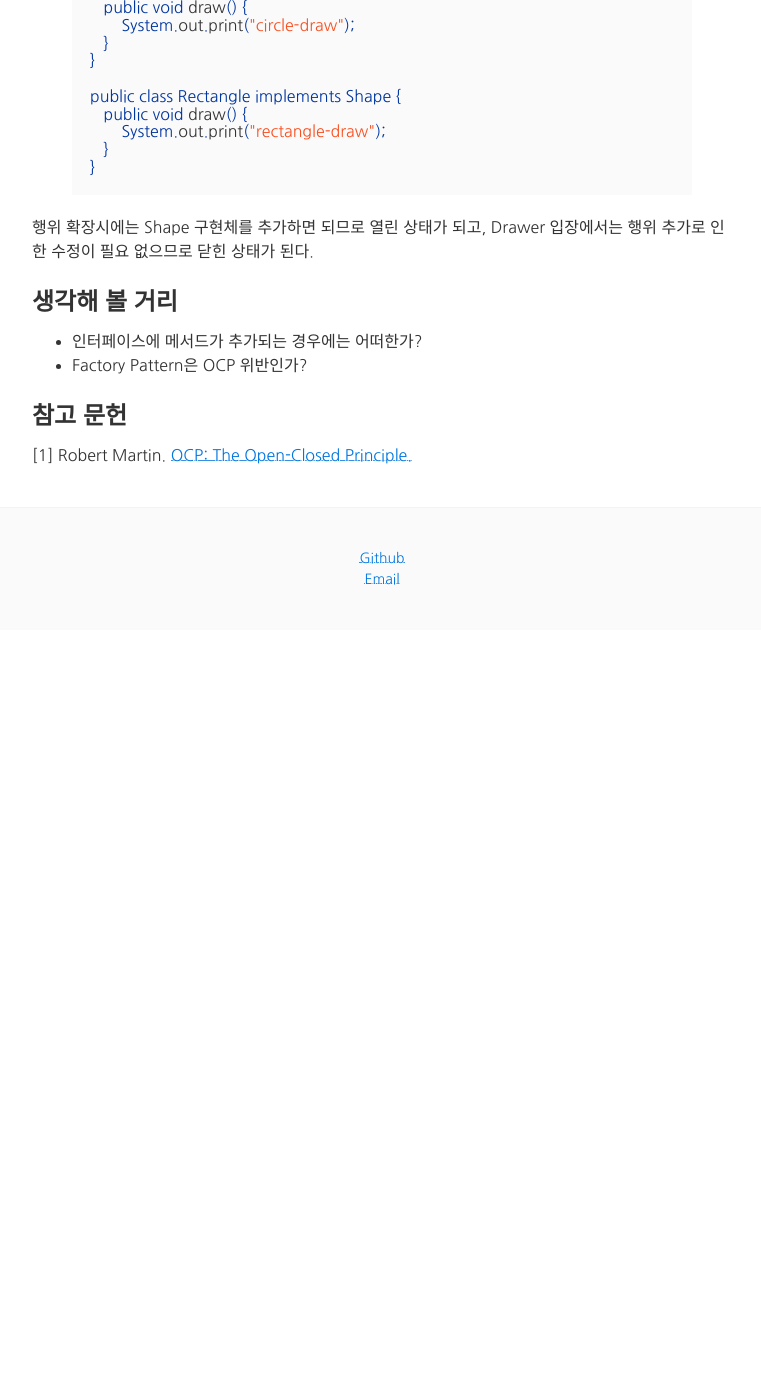
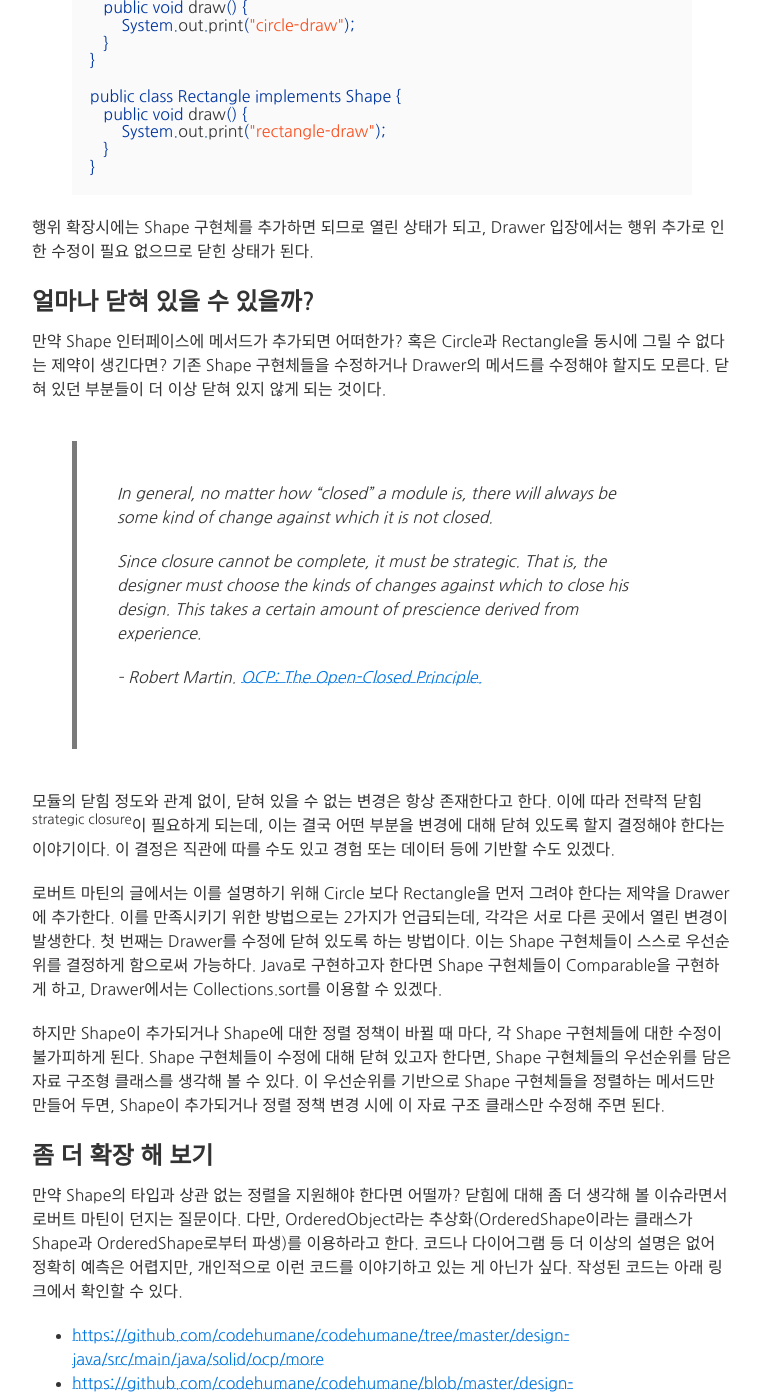
Before and after one commit to codehumane/codehumane.github.io, a Jekyll site: the page built from _posts/2016-05-04-개방-폐쇄-원칙.md, in a window 1280 px wide and 1400 px high, scrolled down 3255 px. Shown: the whole window, without its empty margins (258-1019 px from the left). Built offline with Jekyll 4.4.1, drawn with Linux system fonts in a browser that asks for light colours; before the commit the page ends 3885 px from its top, so only the background shows below that; some of the changed text lies outside the part shown.

Commit message:
OCP more added.

```diff
--- a/_posts/2016-05-04-개방-폐쇄-원칙.md
+++ b/_posts/2016-05-04-개방-폐쇄-원칙.md
@@ -11,7 +11,7 @@
 
 > SOFTWARE ENTITIES (CLASSES, MODULES, FUNCTIONS, ETC.) SHOULD BE OPEN FOR EXTENSION, BUT CLOSED FOR MODIFICATION.
 >
-> -- <cite>Robert Martin. [SRP: The Open-Closed Principle.](https://drive.google.com/file/d/0BwhCYaYDn8EgN2M5MTkwM2EtNWFkZC00ZTI3LWFjZTUtNTFhZGZiYmUzODc1/view)</cite>
+> -- <cite>Robert Martin. [OCP: The Open-Closed Principle.](https://drive.google.com/file/d/0BwhCYaYDn8EgN2M5MTkwM2EtNWFkZC00ZTI3LWFjZTUtNTFhZGZiYmUzODc1/view)</cite>
 
 어떤 변경 사항이 의존하는 모듈 들에 연속적으로 영향을 미친다면, 이는 깨지기 쉽고<sup>fragile</sup>, 경직되고<sup>rigid</sup>, 예측할 수<sup>unpredictable</sup> 없으며, 재사용 불가능한<sup>unreusable</sup> 디자인이다. OCP는 이러한 문제를 해결하기 위한 방법 중 하나이며, OCP를 따르는 모듈은 다음의 두 가지를 만족시킨다.
 
@@ -117,10 +117,32 @@
 
 행위 확장시에는 Shape 구현체를 추가하면 되므로 열린 상태가 되고, Drawer 입장에서는 행위 추가로 인한 수정이 필요 없으므로 닫힌 상태가 된다.
 
+## 얼마나 닫혀 있을 수 있을까?
+
+만약 Shape 인터페이스에 메서드가 추가되면 어떠한가? 혹은 Circle과 Rectangle을 동시에 그릴 수 없다는 제약이 생긴다면? 기존 Shape 구현체들을 수정하거나 Drawer의 메서드를 수정해야 할지도 모른다. 닫혀 있던 부분들이 더 이상 닫혀 있지 않게 되는 것이다.
+
+> In general, no matter how “closed” a module is, there will always be some kind of change against which it is not closed.
+>
+> Since closure cannot be complete, it must be strategic. That is, the designer must choose the kinds of changes against which to close his design. This takes a certain amount of prescience derived from experience.
+>
+> <cite>– Robert Martin. [OCP: The Open-Closed Principle.](https://drive.google.com/file/d/0BwhCYaYDn8EgN2M5MTkwM2EtNWFkZC00ZTI3LWFjZTUtNTFhZGZiYmUzODc1/view)</cite>
+
+모듈의 닫힘 정도와 관계 없이, 닫혀 있을 수 없는 변경은 항상 존재한다고 한다. 이에 따라 전략적 닫힘<sup>strategic closure</sup>이 필요하게 되는데, 이는 결국 어떤 부분을 변경에 대해 닫혀 있도록 할지 결정해야 한다는 이야기이다. 이 결정은 직관에 따를 수도 있고 경험 또는 데이터 등에 기반할 수도 있겠다.
+
+로버트 마틴의 글에서는 이를 설명하기 위해 Circle 보다 Rectangle을 먼저 그려야 한다는 제약을 Drawer에 추가한다. 이를 만족시키기 위한 방법으로는 2가지가 언급되는데, 각각은 서로 다른 곳에서 열린 변경이 발생한다. 첫 번째는 Drawer를 수정에 닫혀 있도록 하는 방법이다. 이는 Shape 구현체들이 스스로 우선순위를 결정하게 함으로써 가능하다. Java로 구현하고자 한다면 Shape 구현체들이 Comparable을 구현하게 하고, Drawer에서는 Collections.sort를 이용할 수 있겠다.
+
+하지만 Shape이 추가되거나 Shape에 대한 정렬 정책이 바뀔 때 마다, 각 Shape 구현체들에 대한 수정이 불가피하게 된다. Shape 구현체들이 수정에 대해 닫혀 있고자 한다면, Shape 구현체들의 우선순위를 담은 자료 구조형 클래스를 생각해 볼 수 있다. 이 우선순위를 기반으로 Shape 구현체들을 정렬하는 메서드만 만들어 두면, Shape이 추가되거나 정렬 정책 변경 시에 이 자료 구조 클래스만 수정해 주면 된다.
+
+## 좀 더 확장 해 보기
+
+만약 Shape의 타입과 상관 없는 정렬을 지원해야 한다면 어떨까? 닫힘에 대해 좀 더 생각해 볼 이슈라면서 로버트 마틴이 던지는 질문이다. 다만, OrderedObject라는 추상화(OrderedShape이라는 클래스가 Shape과 OrderedShape로부터 파생)를 이용하라고 한다. 코드나 다이어그램 등 더 이상의 설명은 없어 정확히 예측은 어렵지만, 개인적으로 이런 코드를 이야기하고 있는 게 아닌가 싶다. 작성된 코드는 아래 링크에서 확인할 수 있다.
+
+- [https://github.com/codehumane/codehumane/tree/master/design-java/src/main/java/solid/ocp/more](https://github.com/codehumane/codehumane/tree/master/design-java/src/main/java/solid/ocp/more)
+- [https://github.com/codehumane/codehumane/blob/master/design-java/src/test/java/solid/ocp/more/Client.java](https://github.com/codehumane/codehumane/blob/master/design-java/src/test/java/solid/ocp/more/Client.java)
+
 ## 생각해 볼 거리
 
-- 인터페이스에 메서드가 추가되는 경우에는 어떠한가?
-- Factory Pattern은 OCP 위반인가?
+- 전략적 닫힘을 고려할 때, Factory Pattern은 어떠한가?
 
 ## 참고 문헌
 
```
Also changed, not shown: 14 other files.
